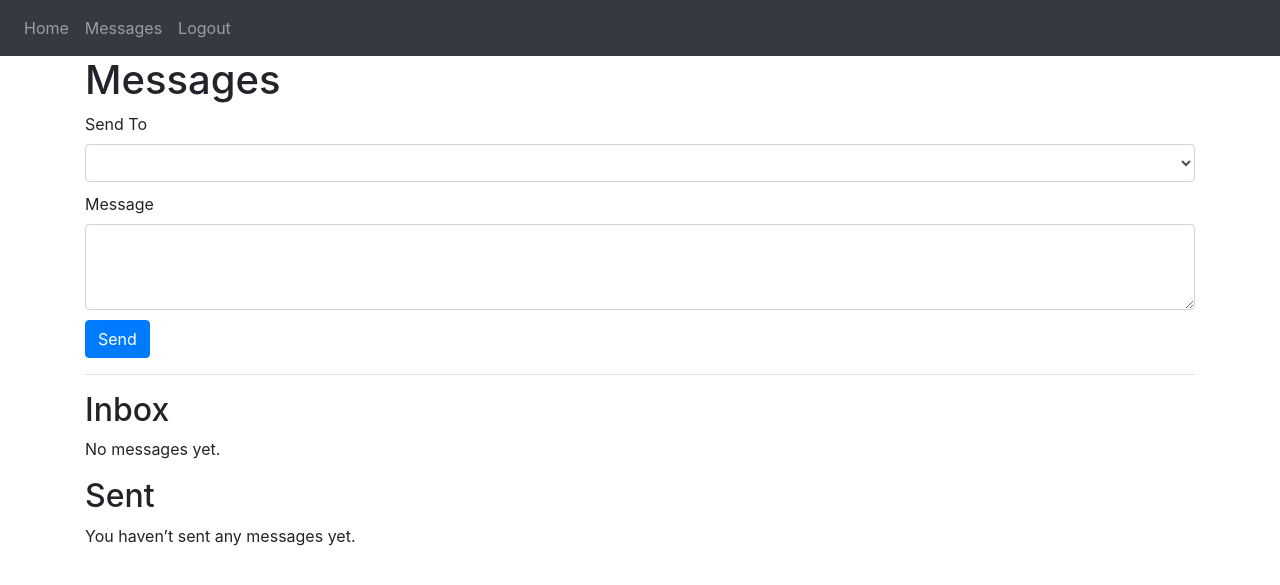
After one commit to Vizayendra/TrainTogether, a Flask app: page /messages in a window 1280 px wide. The commit adds this page. Shown: the top 585 px of the page. Run offline with Flask 3, Linux system fonts and the light colour scheme; a user stored in the database is signed in; lists and menus that the app fills with data are empty; some libraries are stand-ins or nearby versions.

Commit message:
messages added

```diff
--- a/website/__init__.py
+++ b/website/__init__.py
@@ -22,7 +22,7 @@ def create_app():
     app.register_blueprint(views, url_prefix='/')
     app.register_blueprint(auth, url_prefix='/')
 
-    from .models import User, Activity
+    from .models import User, Activity, Message
 
 
     create_database(app)
--- /dev/null
+++ b/website/forms.py
@@ -0,0 +1,8 @@
+from flask_wtf import FlaskForm
+from wtforms import TextAreaField, SelectField, SubmitField, StringField, DateField, TimeField
+from wtforms.validators import DataRequired
+
+class MessageForm(FlaskForm):
+    receiver = SelectField('Send To', coerce=int, validators=[DataRequired()])
+    content = TextAreaField('Message', validators=[DataRequired()])
+    submit = SubmitField('Send')
--- a/website/templates/base.html
+++ b/website/templates/base.html
@@ -31,6 +31,7 @@
                 <div class="navbar-nav">
                   {% if user.is_authenticated %}
                     <a class="nav-item nav-link" id="home" href="/">Home</a>
+                    <a class="nav-item nav-link" id="contact" href="/messages">Messages</a>
                     <a class="nav-item nav-link" id="logout" href="/logout">Logout</a>
                     {% else %}
                     <a class="nav-item nav-link" id="login" href="/login">Login</a>
--- /dev/null
+++ b/website/templates/messages.html
@@ -0,0 +1,48 @@
+{% extends "base.html" %}
+{% block title %}Messages{% endblock %}
+
+{% block content %}
+<h1>Messages</h1>
+
+<!-- Send Message Form -->
+<form method="POST">
+    {{ form.hidden_tag() }}
+    <div>
+        {{ form.receiver.label }}<br>
+        {{ form.receiver(class="form-control") }}
+    </div>
+    <div style="margin-top:10px;">
+        {{ form.content.label }}<br>
+        {{ form.content(class="form-control", rows="3") }}
+    </div>
+    <div style="margin-top:10px;">
+        {{ form.submit(class="btn btn-primary") }}
+    </div>
+</form>
+
+<hr>
+
+<!-- Inbox -->
+<h2>Inbox</h2>
+{% if inbox %}
+    <ul>
+    {% for msg in inbox %}
+        <li><strong>From:</strong> {{ msg.sender.email }} - {{ msg.content }} <small>{{ msg.timestamp }}</small></li>
+    {% endfor %}
+    </ul>
+{% else %}
+    <p>No messages yet.</p>
+{% endif %}
+
+<!-- Sent -->
+<h2>Sent</h2>
+{% if sent %}
+    <ul>
+    {% for msg in sent %}
+        <li><strong>To:</strong> {{ msg.receiver.email }} - {{ msg.content }} <small>{{ msg.timestamp }}</small></li>
+    {% endfor %}
+    </ul>
+{% else %}
+    <p>You haven’t sent any messages yet.</p>
+{% endif %}
+{% endblock %}
--- a/website/views.py
+++ b/website/views.py
@@ -1,8 +1,10 @@
 from flask import Blueprint, render_template, request, flash, jsonify, redirect, url_for
 from flask_login import login_required, current_user
+from .forms import MessageForm
+
 from . import db
 from .models import User
-from .models import User, Activity
+from .models import User, Activity, Message
 
 
 views = Blueprint('views', __name__)
@@ -46,6 +48,31 @@ def profile():
 
     return render_template("profile.html", user=current_user)
 
+# Messages page
+@views.route('/messages', methods=['GET', 'POST'])
+@login_required
+def messages():
+    form = MessageForm()
+    # Fill dropdown with all users except yourself
+    form.receiver.choices = [(u.id, u.email) for u in User.query.order_by(User.email).all() if u.id != current_user.id]
+
+    if form.validate_on_submit():
+        msg = Message(
+            content=form.content.data,
+            sender_id=current_user.id,
+            receiver_id=form.receiver.data
+        )
+        db.session.add(msg)
+        db.session.commit()
+        flash('Message sent!', 'success')
+        return redirect(url_for('views.messages'))
+
+    # show messages for the logged-in user
+    inbox = Message.query.filter_by(receiver_id=current_user.id).order_by(Message.timestamp.desc()).all()
+    sent = Message.query.filter_by(sender_id=current_user.id).order_by(Message.timestamp.desc()).all()
+
+    return render_template('messages.html', form=form, inbox=inbox, sent=sent)
+
 # Activity page
 @views.route('/activity')
 @login_required
```
Also changed, not shown: website/models.py (+13 -1 lines), website/database.db.
